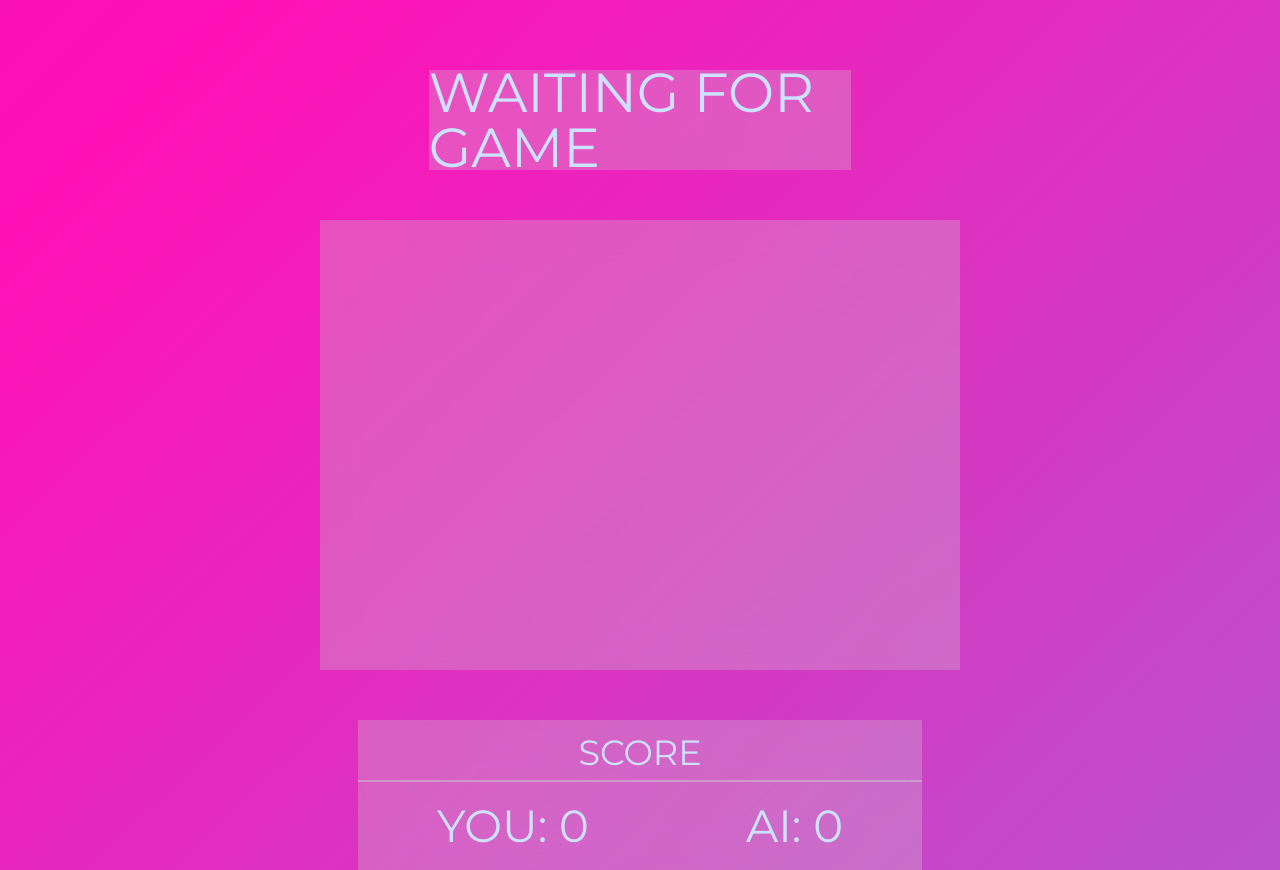
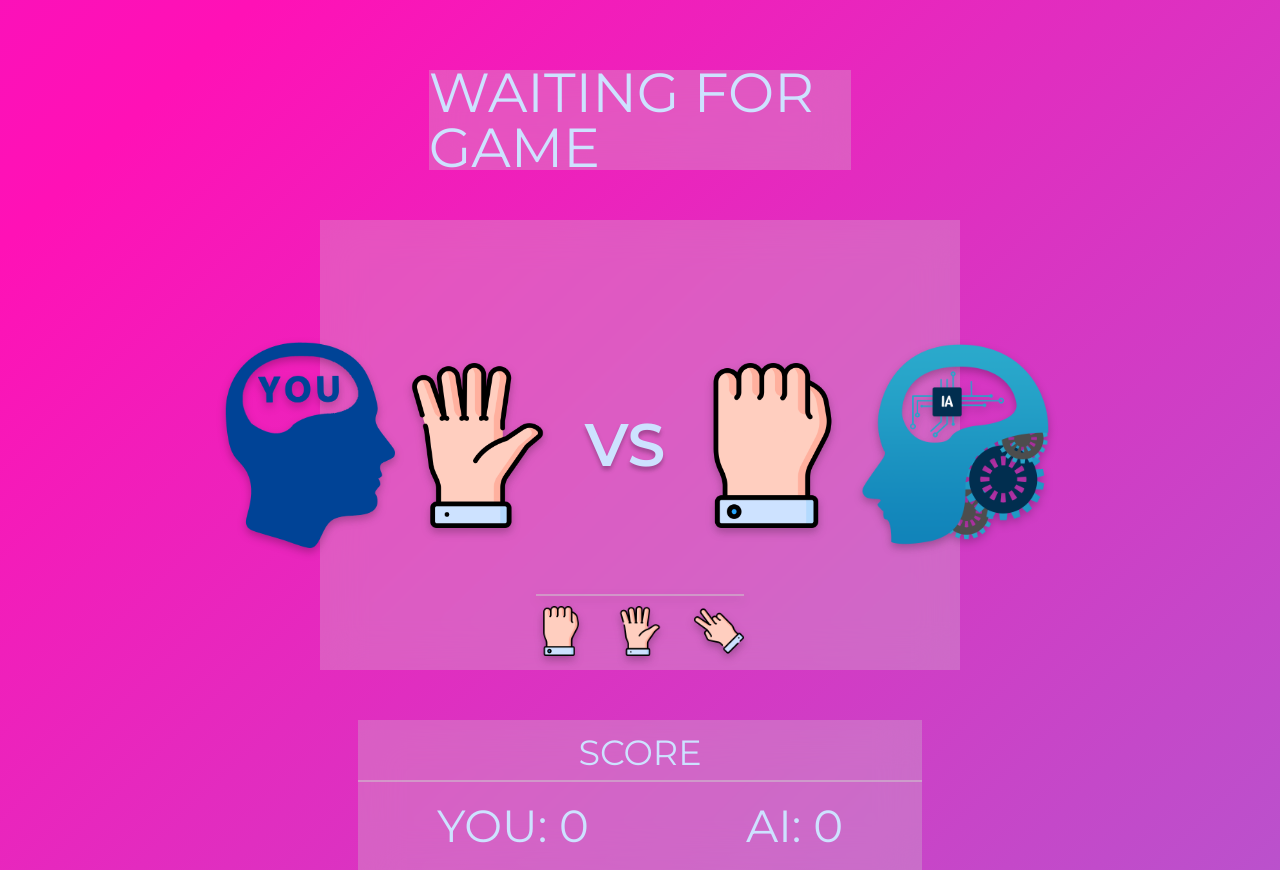
Before and after one commit to wi1dcode/shifumi, a plain HTML site: page index.html in a window 1280 px wide. Drawn offline with Linux system fonts and the light colour scheme.

Commit message:
visual corrections

```diff
--- a/index.html
+++ b/index.html
@@ -16,7 +16,25 @@
             <h1>waiting for game</h1>
         </div>
 
-        <div class="game"></div>
+        <div class="game">
+
+            <div class="game_container">
+                <div class="user">
+                    <img src="./img/you.png" alt="You" width="170px">
+                    <img src="./img/paper.png" alt="" width="165px">
+                </div>
+                <div class="vs">VS</div>
+                <div class="ai">
+                    <img src="./img/stone.png" alt="" width="165px">
+                    <img src="./img/ai.png" alt="AI" width="200px">
+                </div>
+            </div>
+            <div class="choose">
+                <img src="./img/stone.png" alt="Stone" width="50px">
+                <img src="./img/paper.png" alt="Paper" width="50px">
+                <img src="./img/scissors.png" alt="Scissors" width="50px">
+            </div>
+        </div>
 
         <div class="score">
             <div class="score_title"><h3>score</h3></div>
--- a/style.css
+++ b/style.css
@@ -61,7 +61,55 @@ main {
     background: rgba(205, 205, 205, 0.30);
     backdrop-filter: blur(20px);
     margin-top: 50px;
+    display: flex;
+    flex-direction: column;
+    align-items: center;
+    justify-content: center;
 }
+
+.game_container {
+    display: flex;
+    flex-direction: row;
+    align-items: center;
+    justify-content: space-between;
+}
+
+.game_container img {
+    filter: drop-shadow(0px 4px 4px rgba(0, 0, 0, 0.25));
+}
+
+.user {
+    display: flex;
+    align-items: center;
+    margin-right: 25px;
+}
+
+.ai {
+    display: flex;
+    align-items: center;
+    margin-left: 25px;
+}
+
+.vs {
+    font-weight: bold;
+    font-size: 60px;
+    color: #CDE2FF;
+    text-shadow: 0px 4px 4px rgba(0, 0, 0, 0.25);
+}
+
+.choose {
+    border-top: 2px rgba(205, 205, 205, 0.50) solid;
+    position: absolute;
+    top: 83%;
+    filter: drop-shadow(0px 4px 4px rgba(0, 0, 0, 0.25));
+}
+
+.choose img:not(:last-child) {
+    padding-right: 25px;
+    padding-top: 10px;
+}
+
+
 
 
 
```
